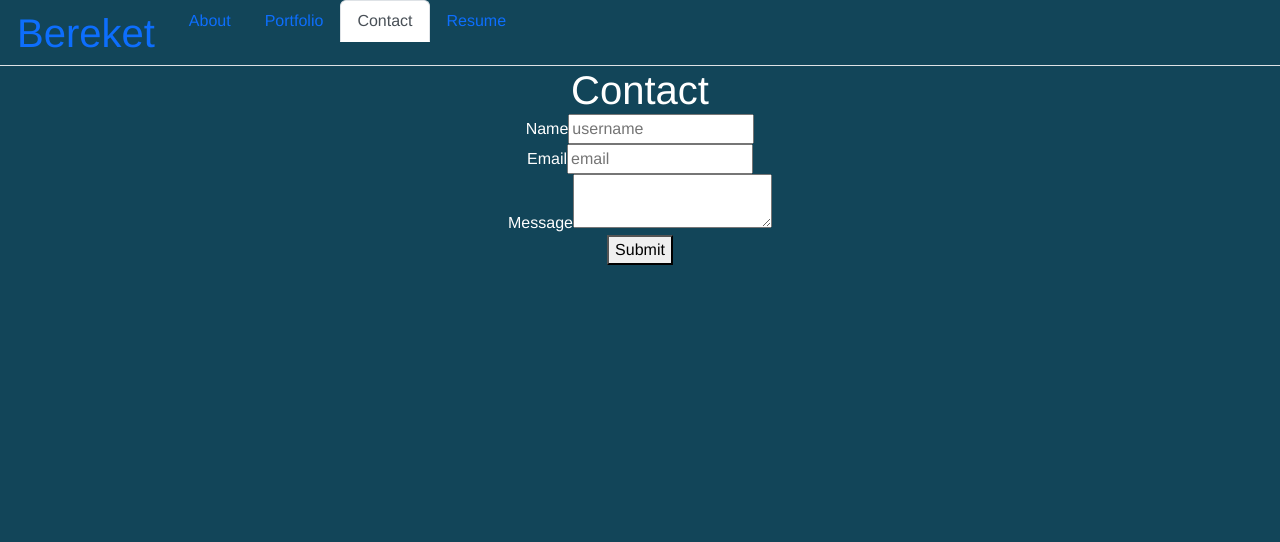
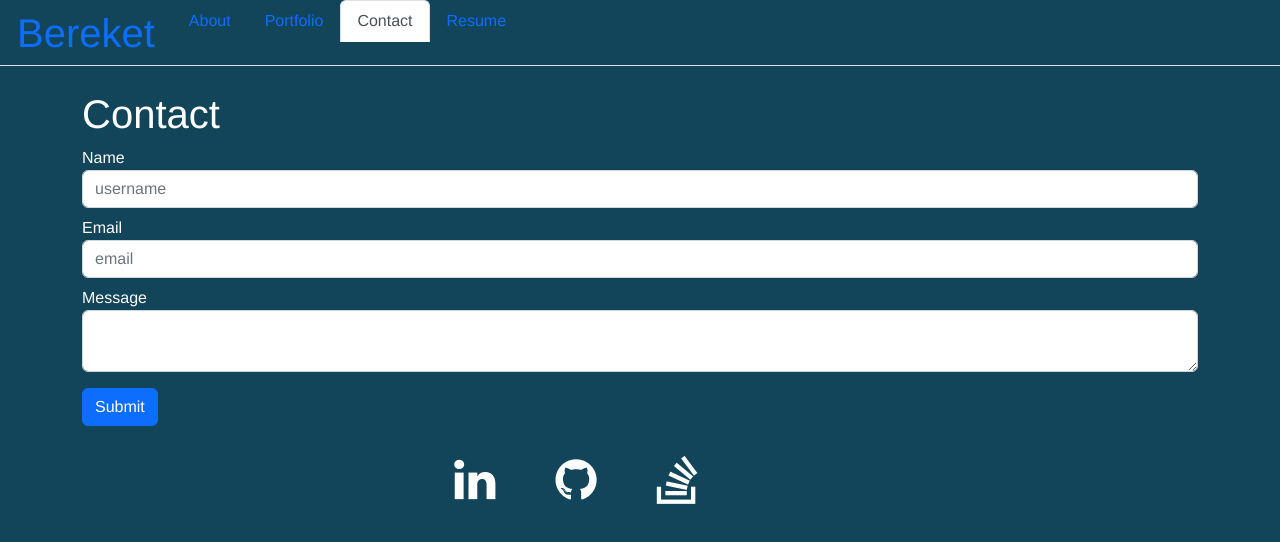
Before and after one commit to bberaki2008/react-fullstack-portfolio, a React (Vite) app: page /contact in a window 1280 px wide. Shown: the top 542 px of the page. Built offline with nearby package versions, Linux system fonts and the light colour scheme.

Commit message:
fixed the issue with footer and updated resume.jsx, and Navtabs.jsx

```diff
--- a/index.html
+++ b/index.html
@@ -3,6 +3,7 @@
   <head>
     <meta charset="UTF-8" />
     <meta name="viewport" content="width=device-width, initial-scale=1.0" />
+    <link rel="stylesheet" href="https://cdnjs.cloudflare.com/ajax/libs/font-awesome/4.7.0/css/font-awesome.min.css">
     <title>Bereket's Profile</title>
   </head>
   <body>
--- a/src/components/Footer.jsx
+++ b/src/components/Footer.jsx
@@ -1,12 +1,24 @@
 function Footer() {
 
   return (
-    <div>
-       <span><a href="https://bespoke-capybara-7e98b6.netlify.app/" target="_blank" >
-            <i className="bi bi-linkedin"></i></a>
-        </span>
-    </div>
 
+<ul className="nav justify-content-center" id="footer">
+  <li className="nav-item">
+        <a className="navbar-brand" href="https://www.linkedin.com/in/bereket-b-1a8bb8116?trk=people-guest_people_search-card" target="_blank" >
+        <i className="fa fa-linkedin fa-3x" aria-hidden="true"></i>
+        </a>
+  </li>
+  <li>
+        <a className="navbar-brand" href="https://github.com/bberaki2008" target="_blank" >
+       <i className="fa fa-github fa-3x" aria-hidden="true"></i>
+        </a>
+  </li>
+  <li>
+        <a className="navbar-brand" href="https://stackoverflow.com/" target="_blank" >
+        <i className="fa fa-stack-overflow fa-3x" aria-hidden="true"></i>
+        </a>
+  </li>
+</ul>
   );
 }
 
--- a/src/components/NavTabs.jsx
+++ b/src/components/NavTabs.jsx
@@ -20,9 +20,9 @@ function NavTabs() {
       </li>
       <li className="nav-item">
         <Link
-          to="/About"
+          to="/"
           // Check to see if the currentPage is `About`, and if so we use the active link class from bootstrap. Otherwise, we set it to a normal nav-link
-          className={currentPage === '/About' ? 'nav-link active' : 'nav-link'}
+          className={currentPage === '/' ? 'nav-link active' : 'nav-link'}
         >
           About
         </Link>
--- a/src/index.css
+++ b/src/index.css
@@ -1,75 +1,3 @@
-/* :root {
-  font-family: Inter, system-ui, Avenir, Helvetica, Arial, sans-serif;
-  line-height: 1.5;
-  font-weight: 400;
-
-  color-scheme: light dark;
-  color: rgba(255, 255, 255, 0.87;
-  background-color: 242424;
-
-  font-synthesis: none;
-  text-rendering: optimizeLegibility;
-  -webkit-font-smoothing: antialiased;
-  -moz-osx-font-smoothing: grayscale;
-}
-
-/* a {
-  font-weight: 500;
-  color: 646cff;
-  text-decoration: inherit;
-}
-a:hover {
-  color: 535bf2;
-} */
-
-/* body {
-  margin: 0;
-  display: flex;
-  place-items: center;
-  min-width: 320px;
-  min-height: 100vh;
-}
-
-h1 {
-  font-size: 3.2em;
-  line-height: 1.1;
-}
-
-button {
-  border-radius: 8px;
-  border: 1px solid transparent;
-  padding: 0.6em 1.2em;
-  font-size: 1em;
-  font-weight: 500;
-  font-family: inherit;
-  background-color: #1a1a1a;
-  cursor: pointer;
-  transition: border-color 0.25s;
-}
-button:hover {
-  border-color: 646cff;
-}
-button:focus,
-button:focus-visible {
-  outline: 4px auto -webkit-focus-ring-color;
-}
-
-@media (prefers-color-scheme: light) {
-  :root {
-    color: 213547;
-    background-color: ffffff;
-  }
-  a:hover {
-    color: 747bff;
-  }
-  button {
-    background-color: f9f9f9;
-  }
-} */
-
-
-
-/* new */
 /* Universal Selector */
 * {
   box-sizing: border-box;
@@ -181,7 +109,7 @@ nav a:last-child {
 .hero {
   padding: 4% 4% 1%;
   height: 150px;
-  background: url("../public/img/hero.png") no-repeat center center;
+  background: url("/img/hero.png") no-repeat center center;
   background-size: cover;
   position: relative;
 }
@@ -196,6 +124,19 @@ nav a:last-child {
   margin: 0 auto;
 }
 
+.fa {
+  margin:30px;
+}
+.text-left{
+  text-align: left;
+}
+#footer {
+  position: relative;
+  bottom: 0;
+  width: 90%;
+  height: 2.5rem;
+  /* Footer height */
+}
 .page-section {
   margin: 25px 0;
   padding: 10px 0;
@@ -211,10 +152,10 @@ nav a:last-child {
   flex: 0 0 50%;
   text-align: right;
   padding-right: 5px;
-  border-right: 6px solid var(--dark-blue);
-  font-size: 4vw;
+  border-right: 6px solid var(--white);
+  font-size: 3vw;
   line-height: 1.1;
-  color: var(--dark-blue)
+  color: var(--white)
 }
 
 .page-section>div {
@@ -237,10 +178,12 @@ nav a:last-child {
 }
 
 .flex-item {
-  border: 5px solid var(--light-blue);
+  border: 1px solid var(--light-blue);
   display: flex;
-  min-height: 300px;
-  max-height: 300px;
+  width: 400px;
+  /* max-width: 400px; */
+  min-height: 150px;
+  max-height: 400px;
   flex-basis: calc(50% - 1em);
   align-items: flex-end;
   padding: 0px 0px 20px 0px;
@@ -252,10 +195,6 @@ nav a:last-child {
   color: var(--dark-blue);
 }
 
-/* .flex-item:first-child {
-  min-height: 400px;
-  flex-basis: 100%;
-} */
 
 .flex-item:hover {
   background: rgba(0, 0, 0, 0.3);
@@ -274,27 +213,27 @@ nav a:last-child {
 
 /* image from unsplash - thanks to Sebastien-Gabriel */
 #item1 {
-  background-image: url("../public/img/beach.jpg");
+  background-image: url("/img/beach.jpg");
 }
 
 /* image from unsplash - thanks to Luke Chesser */
 #item2 {
-  background-image: url("../public/img/ledlight.jpg");
+  background-image: url("/img/ledlight.jpg");
 }
 
 /* image from unsplash - thanks to Bernard Hermant */
 #item3 {
-  background-image: url("../public/img/analysis.jpg");
+  background-image: url("/img/analysis.jpg");
 }
 
 /* image from unsplash - thanks to Hans Peter Gauster */
 #item4 {
-  background-image: url("../public/img/puzzle.jpg");
+  background-image: url("/img/puzzle.jpg");
 }
 
 /* image from unsplash - Oscar Sutton */
 #item5 {
-  background-image: url("../public/img/oscar-sutton.jpg");
+  background-image: url("/img/oscar-sutton.jpg");
 }
 
 a>div {
@@ -306,27 +245,6 @@ a div>span {
   font-size: 1.1rem;
 }
 
-.contact address {
-  display: flex;
-  flex-wrap: wrap;
-  justify-content: space-evenly;
-  align-items: center;
-  height: 100%;
-}
-
-.contact address a {
-  color: white;
-  padding: 5px;
-  font-size: 1.3rem;
-  display: inline-block;
-  color: var(--dark-blue);
-  font-weight: 700;
-  text-decoration: none;
-  font-style: normal;
-  padding-bottom: 1px;
-  border-bottom: 4px solid var(--dark-blue);
-
-}
 
 /* On screens that are px 768or less, set the font-size of h2 to 90% */
 @media screen and (max-width: 768px) {
--- a/src/main.jsx
+++ b/src/main.jsx
@@ -24,10 +24,6 @@ const router = createBrowserRouter([
         element: <About />,
       },
       {
-        path: '/about',
-        element: <About />,
-      },
-      {
         path: '/portfolio',
         element: <Portfolio />,
       },
--- a/src/pages/About.jsx
+++ b/src/pages/About.jsx
@@ -2,7 +2,7 @@ export default function About() {
   return (
         <section class="page-section">
       <h1>About Me</h1>
-      <img src="../../public/img/avatar.jpg"/>
+      <img className="mt-5 "src="/img/avatar.jpg"/>
       <p>
         Nunc pharetra finibus est at efficitur. Praesent sed congue diam.
         Integer gravida dui mauris, ut interdum nunc egestas sed. Aenean sed
--- a/src/pages/Contact.jsx
+++ b/src/pages/Contact.jsx
@@ -48,23 +48,23 @@ export default function Contact() {
   };
 
   return (
-    <div className="container text-center">
+    <div className="container text-left mt-4">
       <h1>Contact</h1>
       {/* <h1>Hello {userName}</h1> */}
       <form className="form" onSubmit={handleFormSubmit}>
-      <div className="form-group">
-        <label htmlFor="userName">Name</label>
+      <div className="form-group" >
+        <label htmlFor="userName" className="form-check-label mt-2">Name</label>
         <input
           value={userName}
           name="userName"
           onChange={handleInputChange}
           type="text"
           placeholder="username"
-          id="userName"
+          id="userName" className="form-control"
         />
         </div>
         <div className="form-group">
-       <label htmlFor="email">Email</label>
+       <label htmlFor="email" className="form-check-label mt-2">Email</label>
         <input
           value={email}
           name="email"
@@ -72,20 +72,22 @@ export default function Contact() {
           type="email"
           placeholder="email"
           id="email"
+          className="form-control"
         />
       </div>
       <div className="form-group">
-       <label htmlFor="message">Message</label>
+       <label htmlFor="message" className="form-check-label mt-2">Message</label>
         <textarea
           value={message}
           name="message"
           onChange={handleInputChange}
           type="text"
           id="message"
+          className="form-control"
         />
         </div>
 
-        <button type="submit">Submit</button>
+        <button type="submit" className="btn btn-primary mt-3">Submit</button>
       </form>
       {errorMessage && (
         <div>
--- a/src/pages/Error.jsx
+++ b/src/pages/Error.jsx
@@ -5,7 +5,7 @@ export default function ErrorPage() {
   console.error(error);
 
   return (
-    <div id="error-page">
+    <div className="alert alert-danger" role="alert" id="error-page">
       <h1>Oops!</h1>
       <p>Sorry, an unexpected error has occurred.</p>
       <p>
--- a/src/pages/Resume.jsx
+++ b/src/pages/Resume.jsx
@@ -1,8 +1,8 @@
 export default function Resume() {
   return (
        <section class="page-section" id="work">
-      <h1>Resume</h1>
-      <h2><button className="btn btn-primary"><i class="fa fa-download"></i> Download my Resume</button></h2>
+      <h1 className="mb-5">Resume</h1>
+      <h2 className="mt-5"><a className="btn btn-primary" href="https://github.com/bberaki2008/react-fullstack-portfolio/archive/main.zip"><i class="fa fa-download"></i> Download my Resume</a></h2>
       <h2> Front-end Proficiencies</h2>
       <ul>
         <li>HTML</li>
```
